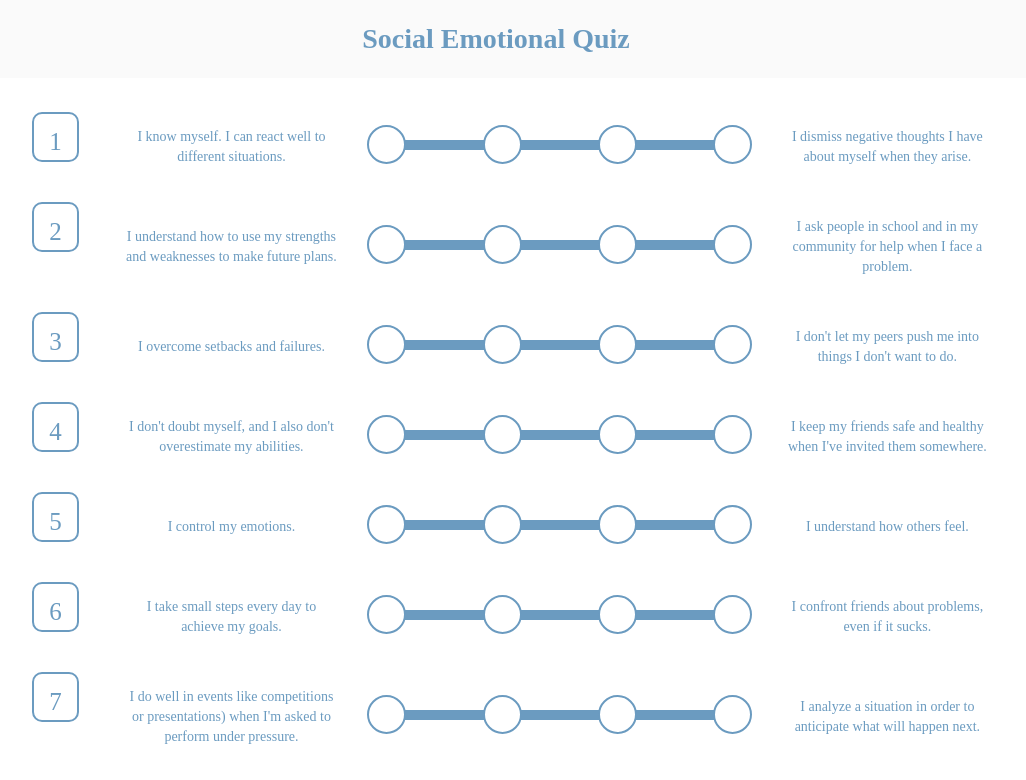
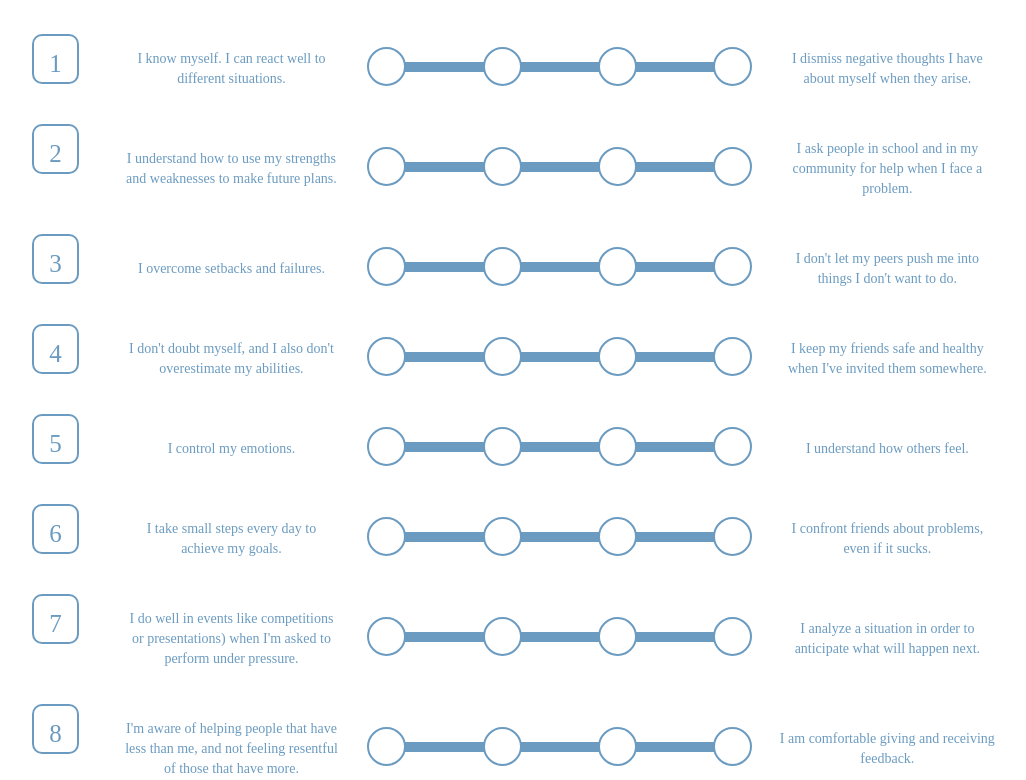
Before and after one commit to skarim9/The-Mindful-Applicant, a React (Create React App) app: page /quiz in a window 1280 px wide. Shown: the top 780 px of the page, without its empty margins (144-1170 px from the left). Built offline with nearby package versions, Linux system fonts and the light colour scheme.

Commit message:
deleted quiz title in quiz component

```diff
--- a/src/quiz/Quiz.tsx
+++ b/src/quiz/Quiz.tsx
@@ -29,8 +29,6 @@ export default class Quiz extends Component <IAppProps,IAppState>{
     render() {
         return (
             <div>
-
-                <h1 >Social Emotional Quiz</h1>
 
               {  this.state.isShowResults?
               <div><QuizResults stats = {scoreToStat(this.state.score)} typology = {determineType(this.state.score)}/></div>
```
